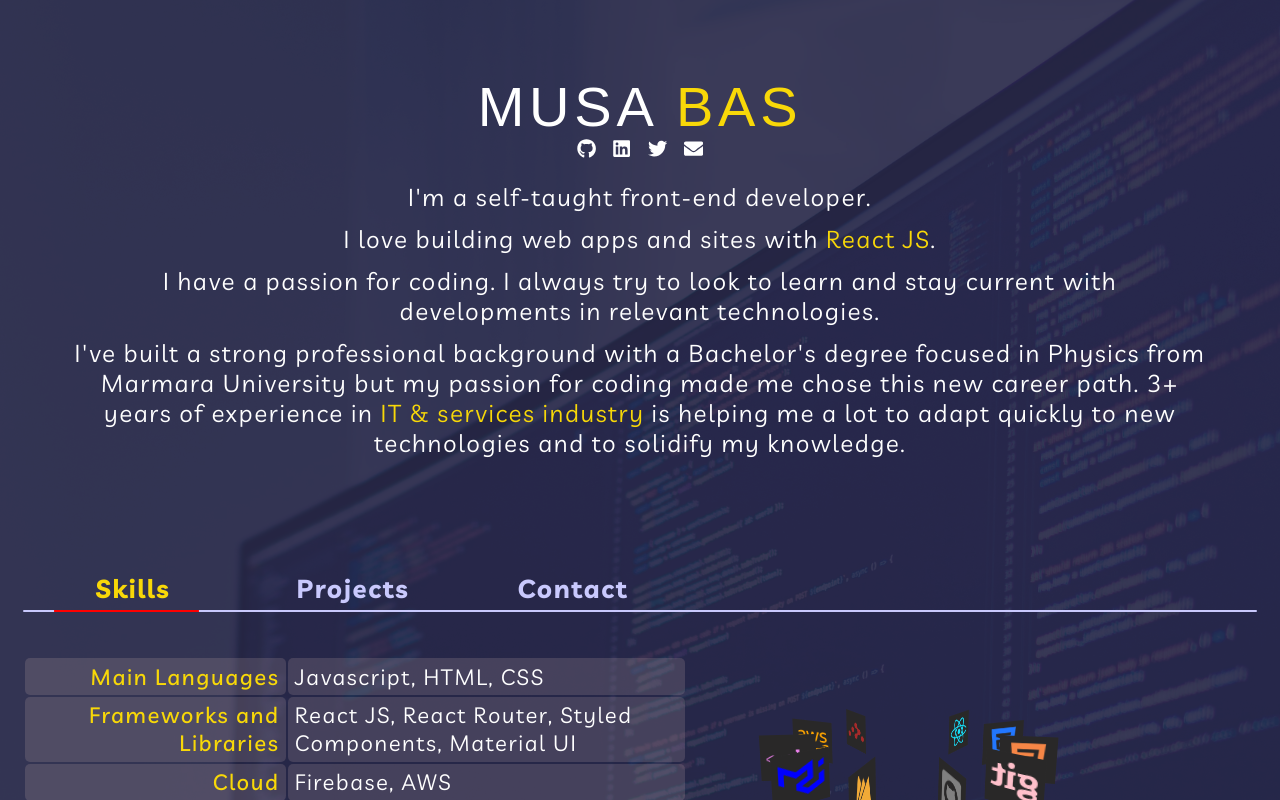
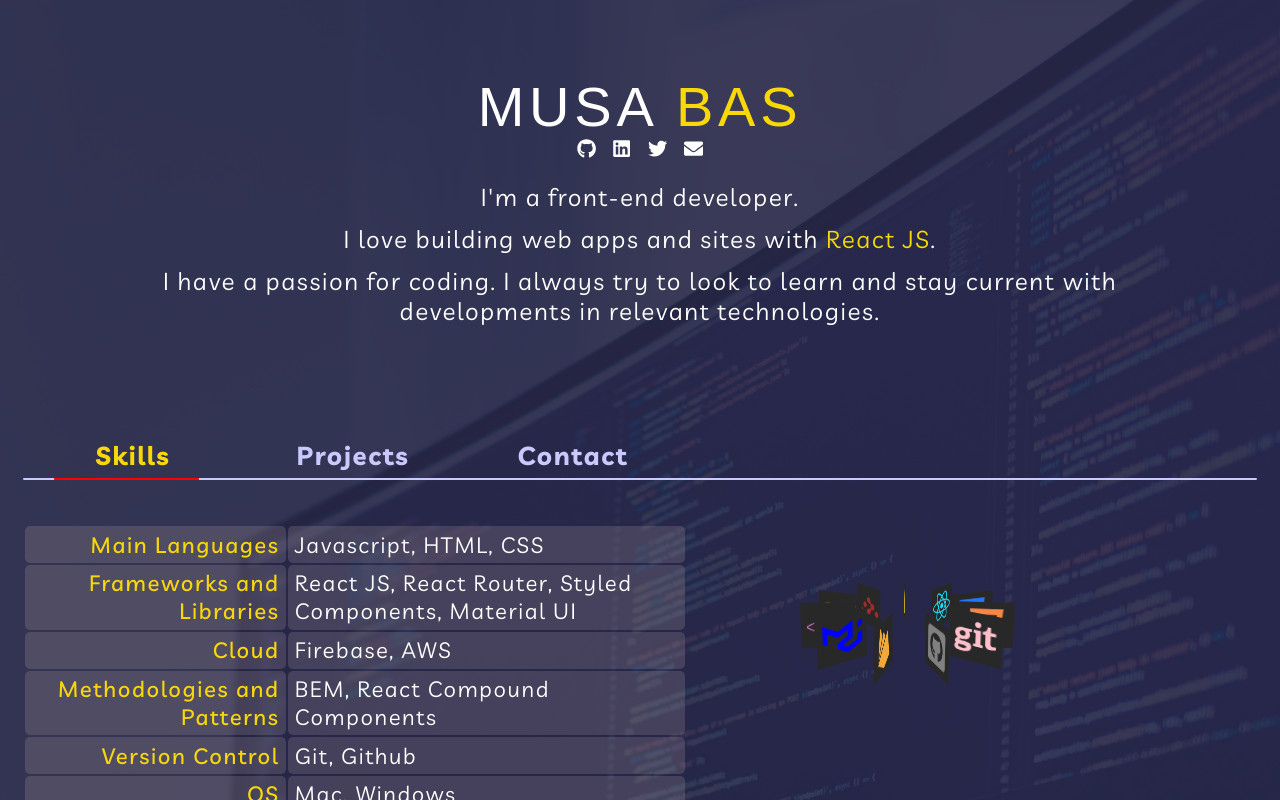
Before and after one commit to musabash/portfolio, a React (Create React App) app: page / in a window 1280 px wide. Shown: the top 800 px of the page. Built offline with nearby package versions, Linux system fonts and the light colour scheme; no server answers; a web font is replaced by a local one.

Commit message:
icons flip to be readable even they rotate around Y axis

```diff
--- a/src/components/about/index.js
+++ b/src/components/about/index.js
@@ -13,11 +13,10 @@
           <a href="mailto:musa.bas@musabas.com"><FaEnvelope /></a>
         </div>
       </div>
-      <p>I'm a self-taught front-end developer.</p>
+      <p>I'm a front-end developer.</p>
       <p>I love building web apps and sites with <span>React JS</span>.</p>
       <p>I have a passion for coding. I always try to look to learn and stay current with developments in relevant technologies.
       </p>
-      <p>I've built a strong professional background with a Bachelor's degree focused in Physics from Marmara University but my passion for coding made me chose this new career path. 3+ years of experience in <span>IT & services industry</span> is helping me a lot to adapt quickly to new technologies and to solidify my knowledge.</p>
     </div>
   )
 }
--- a/src/index.css
+++ b/src/index.css
@@ -9,7 +9,7 @@
     sans-serif;
   -webkit-font-smoothing: antialiased;
   -moz-osx-font-smoothing: grayscale;
-  font-size: 20px;
+  font-size: 18px;
   font-weight: 400;
   background: #2e2e4d;
   color: #fff;
@@ -29,7 +29,8 @@
   --secondary-color: #f8d808;
   --animation-duration: 2000ms;
   --numberof-cards: 11;
-  --translate-icons: -7.5rem;
+  --translate-icons: -5rem;
+  --flip-icons: scaleX(1) translateX(0%);
 }
 
 .app {
@@ -200,6 +201,10 @@
   color: var(--secondary-color);
 }
 
+svg path {
+  transform: var(--flip-icons);
+}
+
 .fav-icons {
   position: absolute;
   left: 3.5em;
@@ -241,14 +246,10 @@
   animation-delay: calc(var(--animation-duration) * -10);
 }
 @keyframes carousel {
-  from { transform: rotateY(0deg) translateX(var(--translate-icons)); }
-  to { transform: rotateY(-360deg) translateX(var(--translate-icons)); }
+  0% { transform: rotateY(0deg) translateX(var(--translate-icons)); }
+  50% {--flip-icons: scaleX(-1) translateX(-100%)}
+  100% { transform: rotateY(-360deg) translateX(var(--translate-icons)); }
 }
-
-/* @keyframes rotate {
-  from { transform: rotateZ(0deg)}
-  to { transform: rotateZ(360deg)}
-} */
 
 .tab-content {
   background-color: transparent;
```
